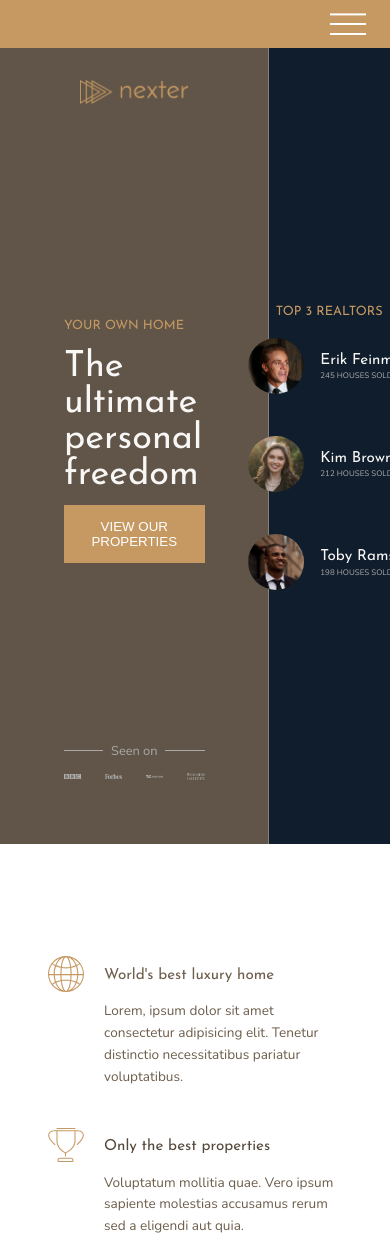
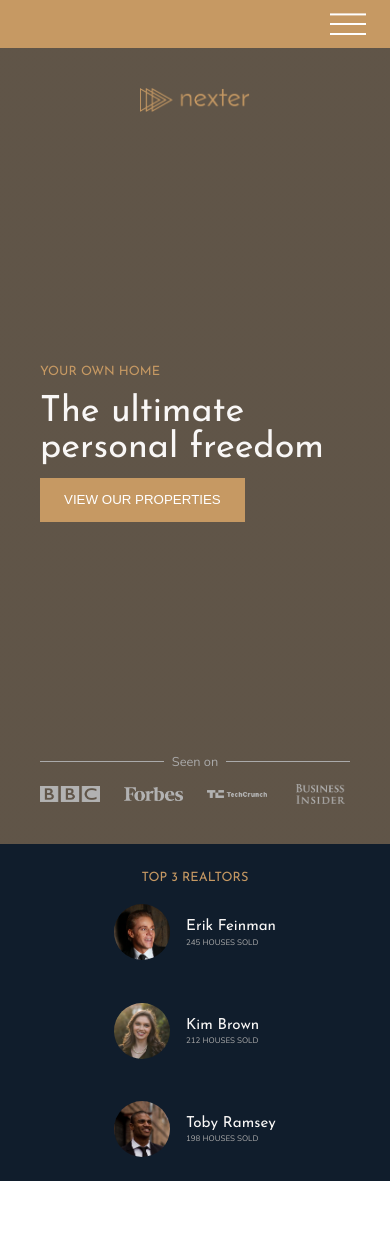
Before and after one commit to titieo/Nexter, a website built with Vite: page index.html in a window 390 px wide. Shown: the top 1240 px of the page. Built offline with nearby package versions, Linux system fonts and the light colour scheme; files whose address does not match are found by name.

Commit message:
Add responsiveness

```diff
--- a/sass/_base.scss
+++ b/sass/_base.scss
@@ -22,11 +22,10 @@ $font-display: 'Josefin Sans', 'Gill Sans', 'Gill Sans MT', Calibri,
 }
 
 // RESPONSIVE BREAKPOINTS
-$bp-largest: 75em; //1200px
-$bp-large: 62.5em; //1000px
-$bp-medium: 50em; //800px
-$bp-small: 75em; //1200px
-$bp-smallest: 75em; //1200px
+$bp-largest: 75em; // 1200px
+$bp-large: 62.5em; // 1000px
+$bp-medium: 50em; // 800px
+$bp-small: 37.5em; // 600px
 
 html {
     font-size: 62.5%;
@@ -73,20 +72,13 @@ body {
 
     @media only screen and (max-width: $bp-large) {
         grid-template-rows: 6rem 80vh min-content 40vw repeat(3, min-content);
-
-        grid-template-columns:
-            [full-start] minmax(6rem, 1fr)
-            [center-start] repeat(
+        grid-template-columns: [full-start] minmax(6rem, 1fr) [center-start] repeat(
                 8,
                 [col-start] minmax(min-content, 14rem) [col-end]
-            )
-            [center-end]
-            minmax(6rem, 1fr) [full-end];
+            ) [center-end] minmax(6rem, 1fr) [full-end];
     }
+
     @media only screen and (max-width: $bp-medium) {
-        grid-template-rows: 6rem calc(100vh - 6rem) repeat(2, min-content) 40vw repeat(
-                3,
-                min-content
-            );
+        grid-template-rows: 6rem calc(100vh - 6rem);
     }
 }
--- a/sass/_features.scss
+++ b/sass/_features.scss
@@ -4,10 +4,12 @@
 
     margin: 15rem 0;
 
-    display: grid;
-    grid-template-columns: repeat(auto-fit, minmax(25rem, 1fr));
-    gap: 6rem;
-    // Don't have to define grid-template-rows: repeat(3,auto); This is default
+    @supports (display: grid) {
+        display: grid;
+        grid-template-columns: repeat(auto-fit, minmax(25rem, 1fr));
+        // Don't have to define grid-template-rows: repeat(3,auto); This is default
+        gap: 6rem;
+    }
 }
 .feature {
     display: grid;
@@ -15,6 +17,15 @@
     row-gap: 1.5rem;
     column-gap: 2.5rem;
     align-items: start;
+
+    float: left;
+    width: 33.33333333333%;
+    margin-bottom: 6rem;
+
+    @supports (display: grid) {
+        width: auto;
+        margin-bottom: 0;
+    }
 
     &__icon {
         fill: $color-primary;
--- a/sass/_header.scss
+++ b/sass/_header.scss
@@ -18,6 +18,15 @@
     grid-template-columns: minmax(min-content, max-content);
     row-gap: 1.5rem;
     justify-content: center;
+
+    @media only screen and (max-width: $bp-medium) {
+        grid-column: 1/-1;
+    }
+
+    @media only screen and (max-width: $bp-small) {
+        padding: 5rem;
+    }
+
     &__logo {
         height: 3rem;
         justify-self: center;
--- a/sass/_realtors.scss
+++ b/sass/_realtors.scss
@@ -4,24 +4,37 @@
     background-color: $color-secondary;
     grid-column: col-start 7 / full-end;
     padding: 3rem;
+
     display: grid;
     place-content: center;
+    justify-items: center;
     row-gap: 2rem;
-    justify-items: center;
+
+    @media only screen and (max-width: $bp-medium) {
+        grid-column: 1 / -1;
+    }
+
     &__list {
         display: grid;
-        grid-template: repeat(3, 1fr) / min-content max-content;
-        gap: 5vh 2rem;
+        grid-template-columns: min-content max-content;
+        grid-column-gap: 2rem;
+        grid-row-gap: 5vh;
         align-items: center;
+
+        @media only screen and (max-width: $bp-medium) {
+            grid-template-columns: repeat(3, min-content max-content);
+        }
+
+        @media only screen and (max-width: $bp-small) {
+            grid-template-columns: min-content max-content;
+        }
     }
     &__img {
         border-radius: 100%;
-        @include size(7rem);
-        object-fit: cover;
+        width: 7rem;
         display: block;
     }
-    &__details {
-    }
+
     &__sold {
         text-transform: uppercase;
         color: $color-grey-light-2;
--- a/sass/_story.scss
+++ b/sass/_story.scss
@@ -9,15 +9,25 @@
                 rgba($color-primary, 0.5)
             ),
             url(back.jpg);
+        background-size: cover;
         display: grid;
         grid-template: repeat(6, 1fr) / repeat(6, 1fr);
         align-items: center;
+        @media only screen and (max-width: $bp-medium) {
+            grid-column: 1/-1;
+            padding: 6rem;
+        }
     }
     &__img--1 {
         width: 100%;
         grid-row: 2/6;
         grid-column: 2/6;
         box-shadow: 0 2rem 5rem rgba(#000, 0.1);
+
+        @media only screen and (max-width: $bp-medium) {
+            grid-column: 1/5;
+            grid-row: 1/-1;
+        }
     }
     &__img--2 {
         width: 115%;
@@ -25,6 +35,11 @@
         grid-column: 4/7;
         z-index: 10;
         box-shadow: 0 2rem 5rem rgba(#000, 0.2);
+
+        @media only screen and (max-width: $bp-medium) {
+            grid-row: 1/-1;
+            width: 100%;
+        }
     }
     &__content {
         background-color: $color-grey-light-1;
@@ -40,6 +55,11 @@
         display: grid;
         align-content: center;
         justify-items: start;
+
+        @media only screen and (max-width: $bp-medium) {
+            grid-column: 1/-1;
+            grid-row: 5/6;
+        }
     }
 
     &__text {
```
